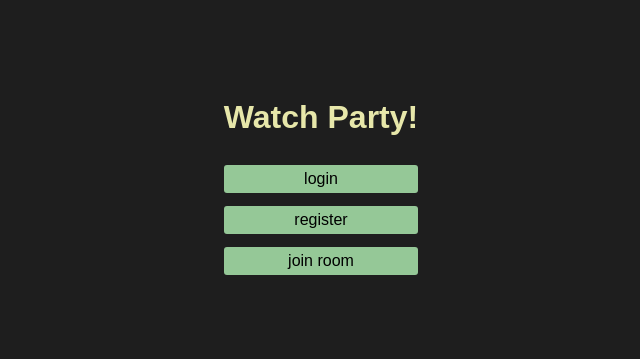
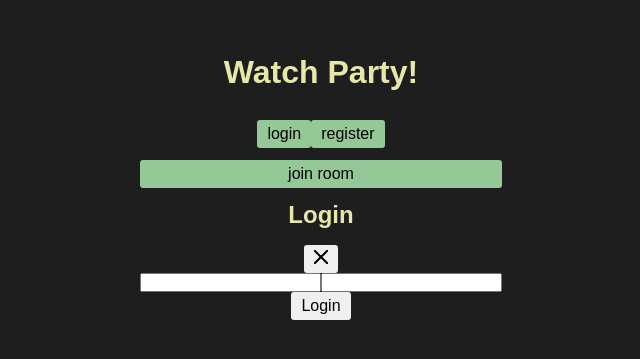
Before and after one commit to NeemZ16/watch-party, a React (Vite) app in the folder client/: page / in a window 1280 px wide. Shown: the part 213-572 px from the top of the page, without its empty margins (319-959 px from the left). Built offline with nearby package versions, Linux system fonts and the light colour scheme.

Commit message:
refactored open modal logic

```diff
--- a/client/src/components/layouts/modal.jsx
+++ b/client/src/components/layouts/modal.jsx
@@ -1,18 +1,21 @@
 import closeIcon from "../../assets/close.svg";
 
-function Modal(title, action, content, isOpen, close) {
-  if (!isOpen) return null;
+function Modal({title, action, children, isOpen, close}) {
+  if (!isOpen) {
+    console.log("is open false", isOpen)
+    return null
+  };
 
   return (
     <div className='modal'>
       <div className="modal-header">
         <h2>{title}</h2>
-        <button title="close" onClick={close}>{closeIcon}</button>
+        <button title="close" onClick={close}><img src={closeIcon} alt="close" /></button>
       </div>
       <div className="modal-content">
-        {content}
+        {children}
       </div>
-      <button title="submit" onClick={close}>{title}</button>
+      <button title="submit" onClick={action}>{title}</button>
     </div>
   )
 }
--- a/client/src/home.jsx
+++ b/client/src/home.jsx
@@ -1,31 +1,30 @@
+import { useState } from "react";
+import Login from "./pages/login";
+
 function Home() {
+  const [isLoggedIn, setLoggedIn] = useState(false);
+  const [isOpenLogin, toggleOpenLogin] = useState(false);
 
-  const AcctBtns = () => {
-    let loggedIn = false;
-    if (loggedIn) {
-      return (
-        <>
-          <button className='btn primary'>create room</button>
-          <button className='btn secondary'>join room</button>
-        </>
-      )
-    }
+  const closeLogin = () => {
+    toggleOpenLogin(!isOpenLogin);
 
-    return (
-      <>
-        <button className='btn secondary'>login</button>
-        <button className='btn secondary'>register</button>
-        <button className='btn secondary'>join room</button>
-      </>
-    )
   }
 
   return (
     <div className='pg-wrapper'>
       <h1>Watch Party!</h1>
-      <AcctBtns/>
+      {isLoggedIn ? (
+        <button className='btn primary'>create room</button>
+      ):(
+        <div>
+          <button className='btn secondary' onClick={closeLogin}>login</button>
+          <button className='btn secondary'>register</button>
+        </div>
+      )}
+      <button className='btn secondary'>join room</button>
+      <Login isOpen={isOpenLogin} close={closeLogin}/>
     </div>
   )
 }
 
-export default Home
+export default Home;
--- a/client/src/pages/login.jsx
+++ b/client/src/pages/login.jsx
@@ -1,17 +1,17 @@
-/**
- * Home page of the app. Has create and join options
- * which open auth modals if needed. Otherwise both
- * options then lead to room page.
- */
-function Login() {
+import { useState } from "react";
+import Modal from "../components/layouts/modal";
+
+function Login(isOpen, close) {
+  function submitLogin() {
+    console.log("submit login clicked :)");
+  }
 
   return (
-    <div className='pg-wrapper'>
-      <h1>login</h1>
-      <a className='btn primary' href=''>create room</a>
-      <button className='btn secondary'>join room</button>
-    </div>
+    <Modal title={"Login"} isOpen={isOpen} close={close} action={submitLogin}>
+      <input type="text" />
+      <input type="text" />
+    </Modal>
   )
 }
 
-export default Login
+export default Login;
```
